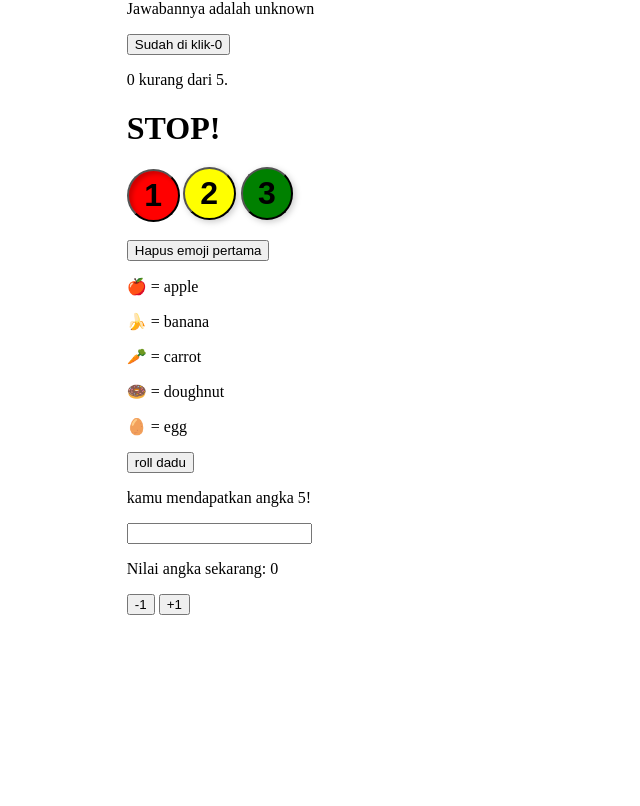
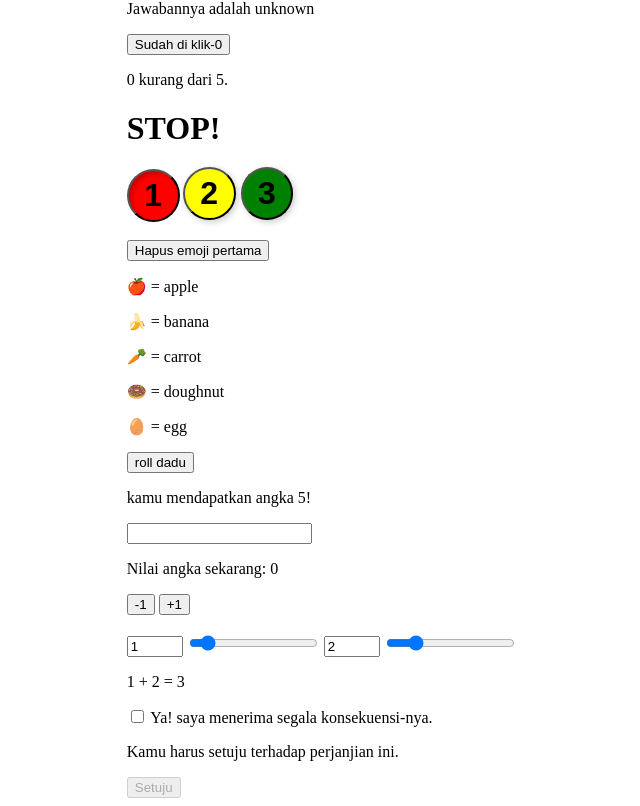
Before and after one commit to Zulhaditya/svelte-learn, a SvelteKit app: page / in a window 1280 px wide. Shown: the part 327-1133 px from the top of the page, without its empty margins (303-943 px from the left). Before the commit the page ends 950 px from the top, so only its background shows below. Built offline with nearby package versions, Linux system fonts and the light colour scheme.

Commit message:
UPDATE : checkbox and numeric inputs

```diff
--- a/src/routes/+page.svelte
+++ b/src/routes/+page.svelte
@@ -12,6 +12,8 @@
   import State from "./State.svelte";
   import DomEvents from "./DOMEvents.svelte";
   import ComponentEvents from "./ComponentEvents.svelte";
+  import NumericInputs from "./NumericInputs.svelte";
+  import CheckboxInputs from "./CheckboxInputs.svelte";
 
   let name = "Svelte";
   // let src = "/static/favicon.png";
@@ -39,6 +41,8 @@
   <!-- <DomEvents /> -->
   <Capturing />
   <ComponentEvents />
+  <NumericInputs />
+  <CheckboxInputs />
 </div>
 
 <!-- style tag digunakan untuk styling dengan css atau tailwind -->
--- /dev/null
+++ b/src/routes/CheckboxInputs.svelte
@@ -0,0 +1,16 @@
+<script lang="ts">
+  let yes = $state(false);
+</script>
+
+<label for="checkbox">
+  <input type="checkbox" bind:checked={yes} />
+  Ya! saya menerima segala konsekuensi-nya.
+</label>
+
+{#if yes}
+  <p>Terimakasih. anda akan segara saya hubungi</p>
+{:else}
+  <p>Kamu harus setuju terhadap perjanjian ini.</p>
+{/if}
+
+<button disabled={!yes}>Setuju</button>
--- /dev/null
+++ b/src/routes/NumericInputs.svelte
@@ -0,0 +1,19 @@
+<script lang="ts">
+  let a = $state(1);
+  let b = $state(2);
+</script>
+
+<br />
+<br />
+
+<label>
+  <input type="number" bind:value={a} min="0" max="10" />
+  <input type="range" bind:value={a} min="0" max="10" />
+</label>
+
+<label>
+  <input type="number" bind:value={b} min="0" max="10" />
+  <input type="range" bind:value={b} min="0" max="10" />
+</label>
+
+<p>{a} + {b} = {a + b}</p>
```
